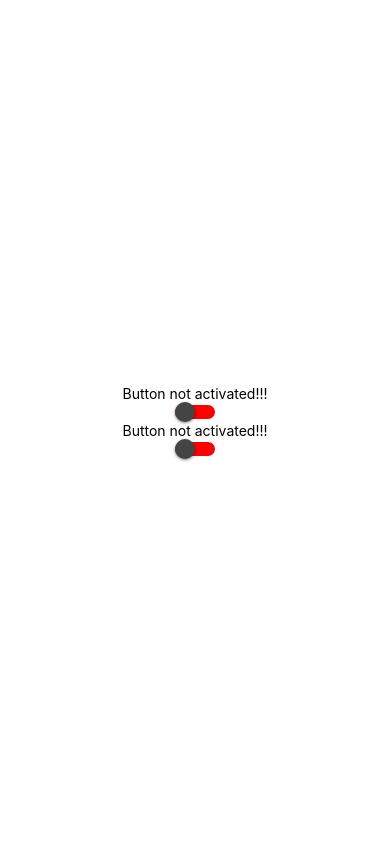
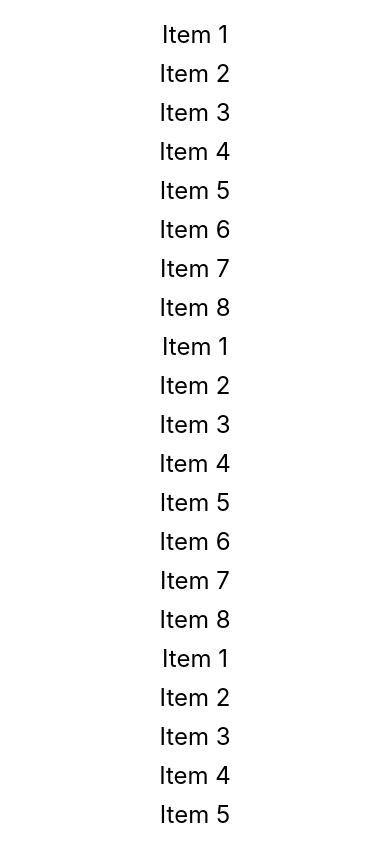
Before and after one commit to KauaMB2/ReactNativePlaylist, a React Native app: screen / in a window 390 px wide. Built offline with nearby package versions, Linux system fonts and the light colour scheme.

Commit message:
RefreshControl

```diff
--- a/App.js
+++ b/App.js
@@ -1,17 +1,68 @@
-import {View, Text, StyleSheet} from 'react-native'
-import SwitchButton from './components/SwitchButton'
-export default function App() {
+import { ScrollView, View, Text, StyleSheet, RefreshControl } from 'react-native'
+import {useState} from 'react'
+const App = () => {
+  const [updating,setUpdate]=useState(false)
+  const update=()=>{
+    setUpdate(true)
+    setTimeout(()=>{setUpdate(false)},3000)
+  }
   return (
-    <View style={styles.container}>
-      <SwitchButton/>
-      <SwitchButton/>
-    </View>
-  )
-}
-const styles=StyleSheet.create({
-  container:{
+    //RefreshControl is the refresh loading circle that appears above that shows the page is beeing loaded
+    <ScrollView
+    contentContainerStyle={styles.scrollView}
+    refreshControl={<RefreshControl refreshing={updating} onRefresh={update}/>}>
+      <View style={styles.container}>
+        <Text style={styles.text}>Item 1</Text>
+        <Text style={styles.text}>Item 2</Text>
+        <Text style={styles.text}>Item 3</Text>
+        <Text style={styles.text}>Item 4</Text>
+        <Text style={styles.text}>Item 5</Text>
+        <Text style={styles.text}>Item 6</Text>
+        <Text style={styles.text}>Item 7</Text>
+        <Text style={styles.text}>Item 8</Text>
+        <Text style={styles.text}>Item 1</Text>
+        <Text style={styles.text}>Item 2</Text>
+        <Text style={styles.text}>Item 3</Text>
+        <Text style={styles.text}>Item 4</Text>
+        <Text style={styles.text}>Item 5</Text>
+        <Text style={styles.text}>Item 6</Text>
+        <Text style={styles.text}>Item 7</Text>
+        <Text style={styles.text}>Item 8</Text>
+        <Text style={styles.text}>Item 1</Text>
+        <Text style={styles.text}>Item 2</Text>
+        <Text style={styles.text}>Item 3</Text>
+        <Text style={styles.text}>Item 4</Text>
+        <Text style={styles.text}>Item 5</Text>
+        <Text style={styles.text}>Item 6</Text>
+        <Text style={styles.text}>Item 7</Text>
+        <Text style={styles.text}>Item 8</Text>
+        <Text style={styles.text}>Item 1</Text>
+        <Text style={styles.text}>Item 2</Text>
+        <Text style={styles.text}>Item 3</Text>
+        <Text style={styles.text}>Item 4</Text>
+        <Text style={styles.text}>Item 5</Text>
+        <Text style={styles.text}>Item 6</Text>
+        <Text style={styles.text}>Item 7</Text>
+        <Text style={styles.text}>Item 8</Text>
+      </View>
+    </ScrollView>
+  );
+};
+
+const styles = StyleSheet.create({
+  scrollView: {
+    flexGrow: 1,
+  },
+  container: {
     flex: 1,
-    justifyContent: "center",
-    alignItems: "center",
-  }
-})
+    alignItems: 'center',
+    justifyContent: 'center',
+    paddingVertical: 20,
+  },
+  text: {
+    fontSize: 24,
+    marginBottom: 10,
+  },
+});
+
+export default App;
```
Also changed, not shown: 1 other file (tests, documents, lock files or other folders).
